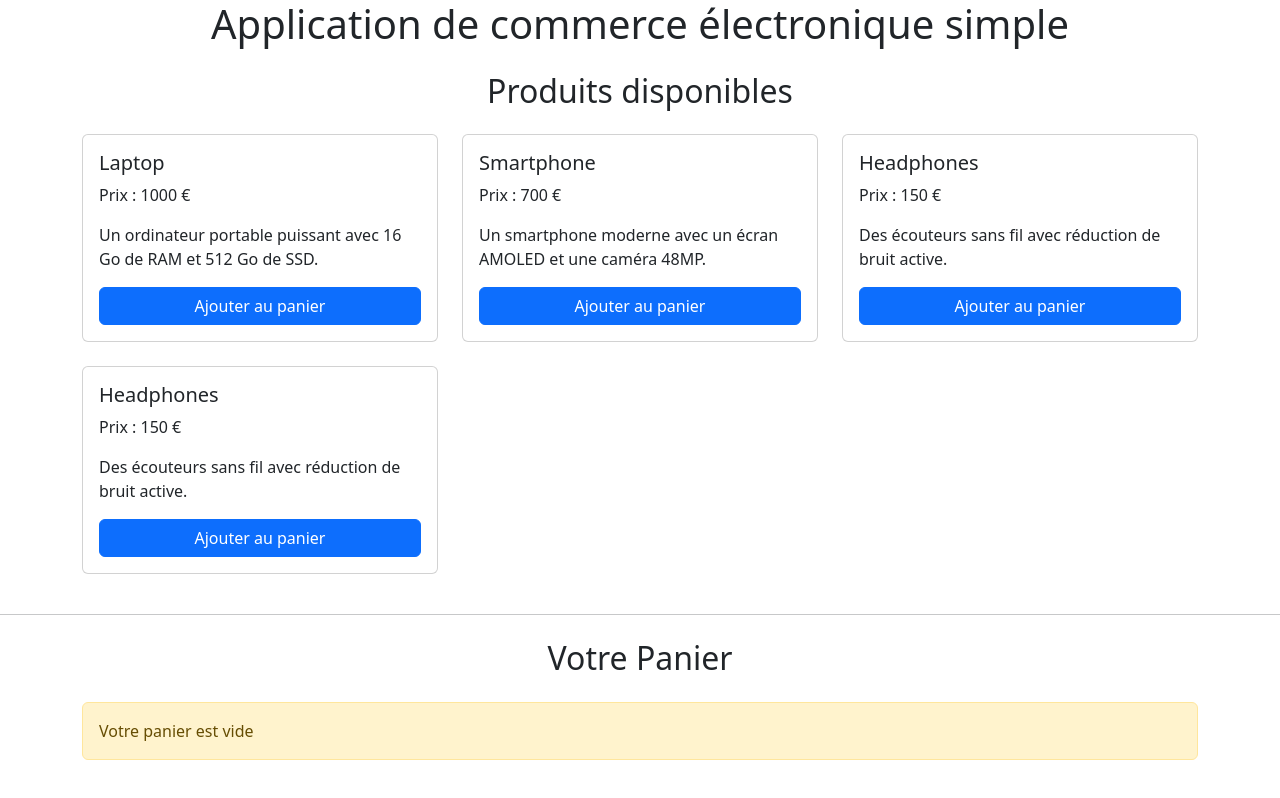
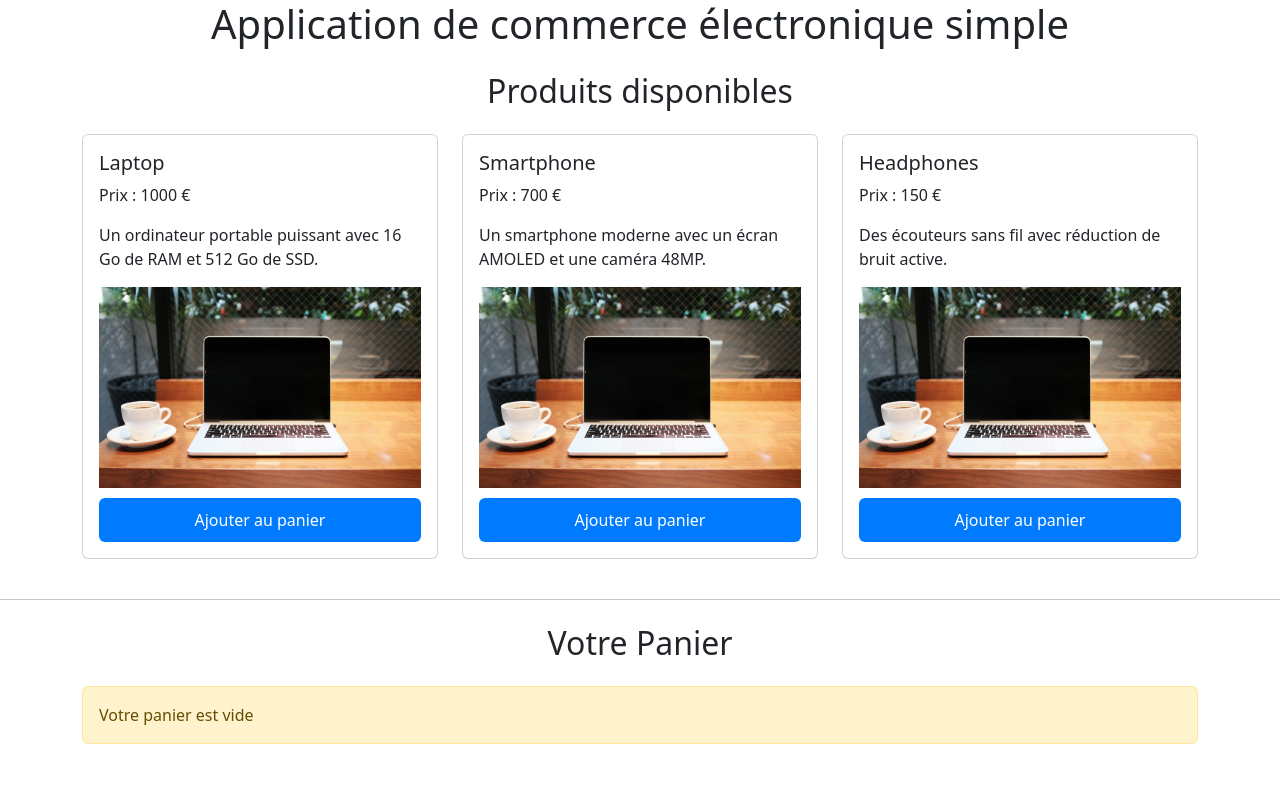
Before and after one commit to aek1987/commerce, an Angular app: page / in a window 1280 px wide. Built offline with nearby package versions, Linux system fonts and the light colour scheme.

Commit message:
add image to product

```diff
--- a/src/app/cart.service.ts
+++ b/src/app/cart.service.ts
@@ -6,13 +6,13 @@ import { Product } from './product.model'; // Importer l'interface Product
 })
 export class CartService {
   private items: Product[] = []; // Utilisation de l'interface Product
-
+  total:number=0;
   constructor() { }
 
   addProduct(product: Product) {
     this.items.push(product);
+    this.getTotal();
     console.log('Produit ajouté au panier:', product);
-
   }
 
   getItems(): Product[] {
@@ -25,6 +25,9 @@ export class CartService {
   }
 
   getTotal(): number {
-    return this.items.reduce((total, item) => total + item.price, 0);
+
+    this.total = this.items.reduce((total, item) => total + item.price, 0);
+    console.log(`Total price of items in the cart: ${this.total} €`);
+    return this.total;
   }
 }
--- a/src/app/cart/cart.component.html
+++ b/src/app/cart/cart.component.html
@@ -13,7 +13,7 @@
   </ul>
 
   <div *ngIf="items.length > 0">
-    <h4>Total : {{ total }} €</h4>
+    <h4>Total : {{ total0 }} €</h4>
     <button class="btn btn-danger" (click)="clearCart()">Vider le Panier</button>
   </div>
 </div>
--- a/src/app/cart/cart.component.ts
+++ b/src/app/cart/cart.component.ts
@@ -1,4 +1,4 @@
-import { Component, OnInit } from '@angular/core';
+import { Component, OnChanges, OnInit } from '@angular/core';
 import { CartService } from '../cart.service';
 import { Product } from '../product.model'; // Importer l'interface Product
 
@@ -7,17 +7,20 @@ import { Product } from '../product.model'; // Importer l'interface Product
   templateUrl: './cart.component.html',
   styleUrls: ['./cart.component.css']
 })
-export class CartComponent implements OnInit {
+export class CartComponent implements OnInit ,OnChanges{
   items: Product[] = []; // Déclaration avec l'interface Product
-  total: number = 0;
-
+  total0: number = 10;
+  total: number = 10;
   constructor(private cartService: CartService) { }
 
   ngOnInit() {
     this.items = this.cartService.getItems();
+    this.total = this.cartService.getTotal();
     this.calculateTotal();
   }
-
+  ngOnChanges() {
+    this.total = this.cartService.getTotal();
+  }
   calculateTotal() {
     this.total = this.cartService.getTotal();
   }
--- a/src/app/product/product.component.css
+++ b/src/app/product/product.component.css
@@ -0,0 +1,60 @@
+.product-grid {
+    display: grid;
+    grid-template-columns: repeat(auto-fill, minmax(250px, 1fr)); /* Grille responsive */
+    gap: 20px; /* Espace entre les éléments */
+  }
+
+  .product-item {
+    border: 1px solid #ccc;
+    padding: 10px;
+    display: flex;
+    flex-direction: column;
+    align-items: center;
+    justify-content: space-between;
+  }
+
+  .product-image {
+    width: 100%; /* L'image prend toute la largeur de son conteneur */
+    height: auto; /* Hauteur automatique pour conserver les proportions */
+  }
+
+  .product-info {
+    text-align: center;
+  }
+
+  .product-grid {
+    display: grid;
+    grid-template-columns: repeat(auto-fill, minmax(250px, 1fr)); /* Grille responsive */
+    gap: 20px; /* Espace entre les éléments */
+  }
+
+  .product-item {
+    border: 1px solid #ccc;
+    padding: 10px;
+    display: flex;
+    flex-direction: column;
+    align-items: center;
+    justify-content: space-between;
+  }
+
+  .product-image {
+    width: 100%; /* L'image prend toute la largeur de son conteneur */
+    height: auto; /* Hauteur automatique pour conserver les proportions */
+  }
+
+  .product-info {
+    text-align: center;
+  }
+
+  button {
+    margin-top: 10px;
+    padding: 10px 20px;
+    background-color: #007bff;
+    color: white;
+    border: none;
+    cursor: pointer;
+  }
+
+  button:hover {
+    background-color: #0056b3;
+  }
--- a/src/app/product/product.component.html
+++ b/src/app/product/product.component.html
@@ -8,6 +8,9 @@
           <h5 class="card-title">{{ product.name }}</h5>
           <p class="card-text">Prix : {{ product.price }} €</p>
           <p class="card-text">{{ product.description }}</p>
+
+          <img [src]="product.image" alt="{{ product.name }}" class="product-image">
+
           <button class="btn btn-primary" (click)="addToCart(product)">Ajouter au panier</button>
         </div>
       </div>
--- a/src/app/product/product.component.ts
+++ b/src/app/product/product.component.ts
@@ -10,16 +10,20 @@ import { Product } from '../product.model';
 export class ProductComponent {
   // Liste des produits avec nom, prix et description
   products = [
-    { name: 'Laptop', price: 1000, description: 'Un ordinateur portable puissant avec 16 Go de RAM et 512 Go de SSD.' },
-    { name: 'Smartphone', price: 700, description: 'Un smartphone moderne avec un écran AMOLED et une caméra 48MP.' },
-    { name: 'Headphones', price: 150, description: 'Des écouteurs sans fil avec réduction de bruit active.' },
-    { name: 'Headphones', price: 150, description: 'Des écouteurs sans fil avec réduction de bruit active.' }
+    { name: 'Laptop', price: 1000, description: 'Un ordinateur portable puissant avec 16 Go de RAM et 512 Go de SSD.', image: 'assets/laptop.jpg' },
+    { name: 'Smartphone', price: 700, description: 'Un smartphone moderne avec un écran AMOLED et une caméra 48MP.', image: 'assets/laptop.jpg' },
+    { name: 'Headphones', price: 150, description: 'Des écouteurs sans fil avec réduction de bruit active.', image: 'assets/laptop.jpg' }
   ];
+
 
   constructor(private cartService: CartService) {}
 
   // Méthode pour ajouter un produit au panier
   addToCart(product: Product) {
+    console.log('Produit clique:', product);
+
     this.cartService.addProduct(product);
+
+
   }
 }
```
Also changed, not shown: src/assets/laptop.jpg (added).
